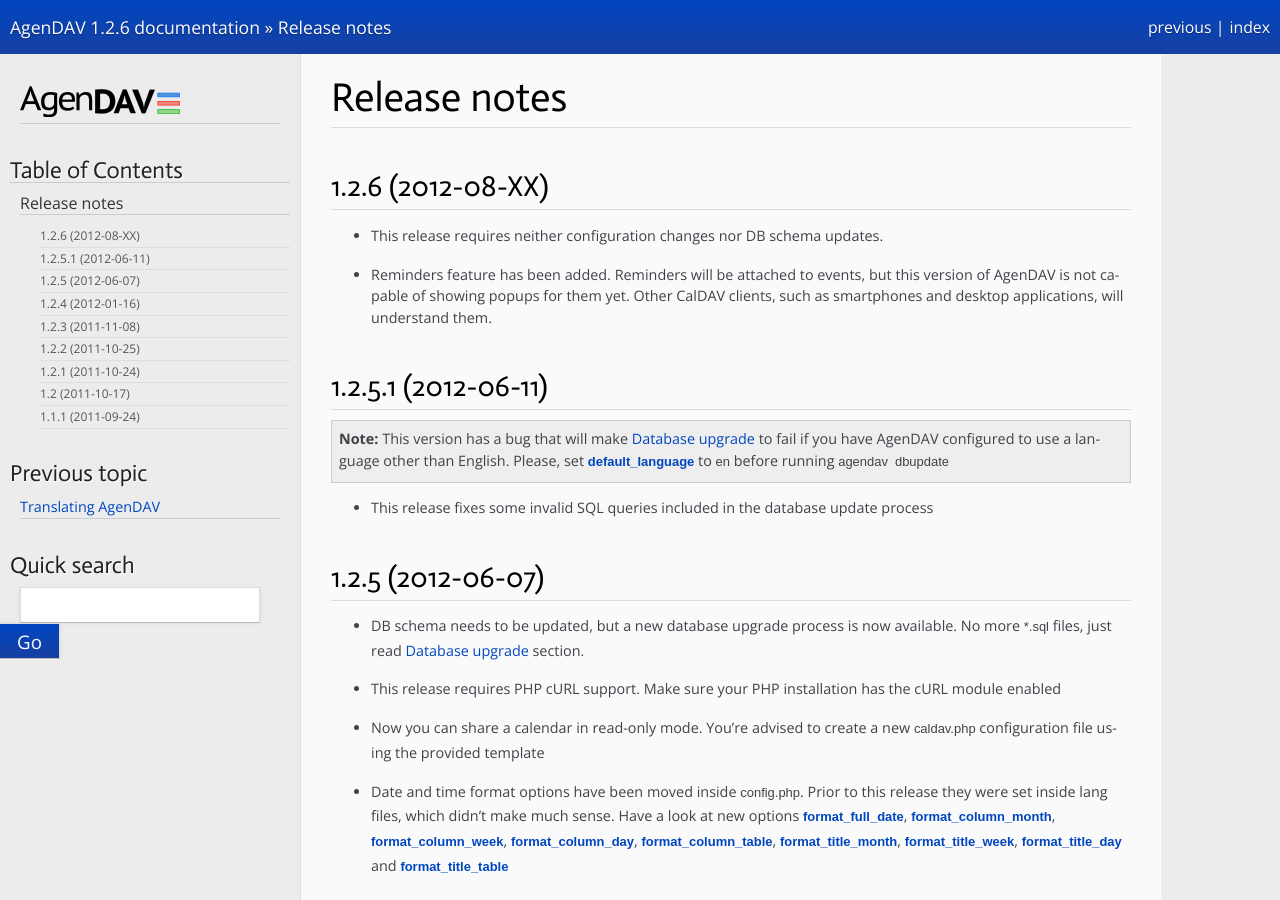
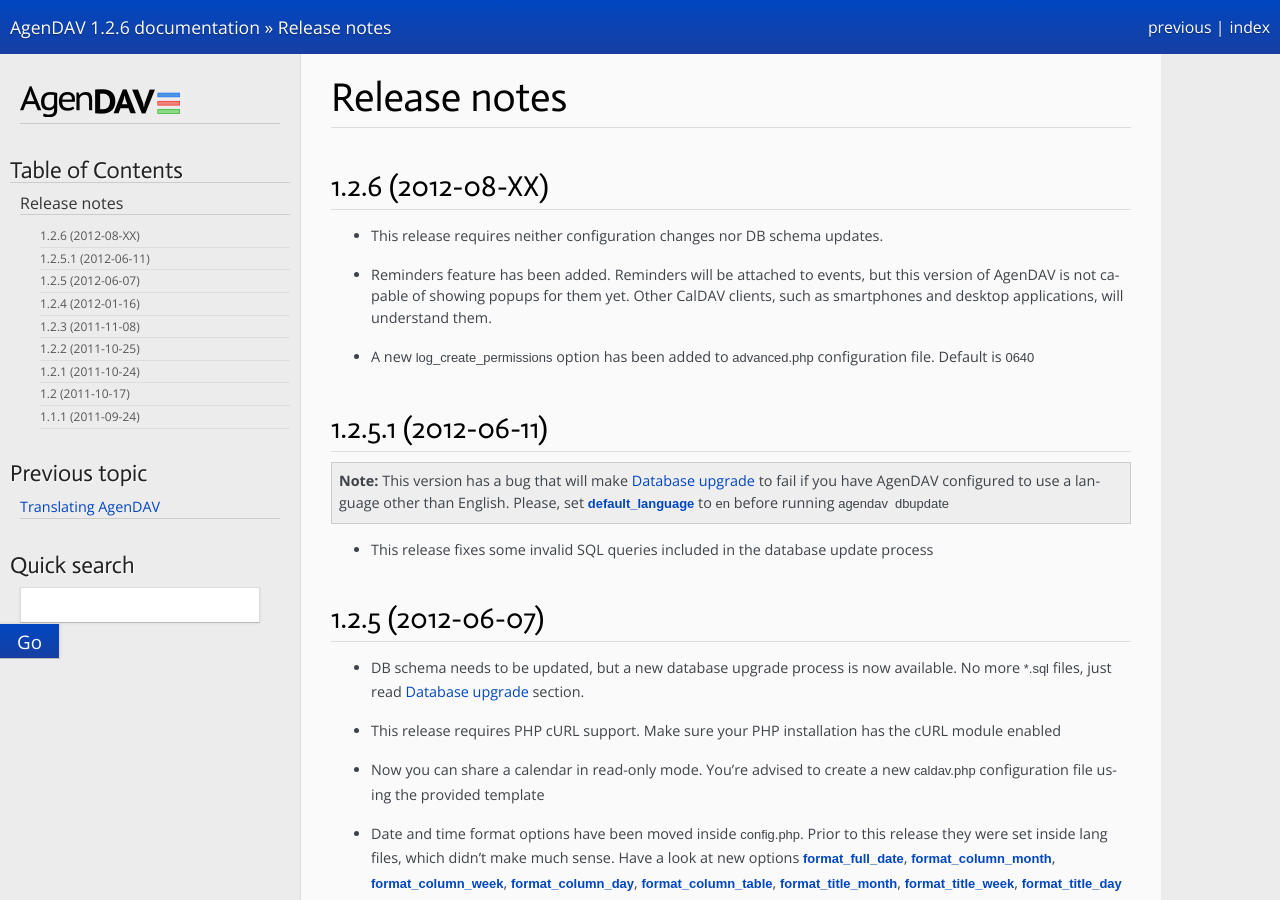
Before and after one commit to birdrock00/caldaver, a Sphinx documentation site: the page built from doc/source/releasenotes.rst, in a window 1280 px wide and 900 px high. Built offline with Sphinx 7.4.7, drawn with Linux system fonts in a browser that asks for light colours; some web fonts are replaced.

Commit message:
Update release notes

```diff
--- a/doc/source/releasenotes.rst
+++ b/doc/source/releasenotes.rst
@@ -11,6 +11,7 @@
 
 * This release requires neither configuration changes nor DB schema updates.
 * Reminders feature has been added. Reminders will be attached to events, but this version of AgenDAV is not capable of showing popups for them yet. Other CalDAV clients, such as smartphones and desktop applications, will understand them.
+* A new ``log_create_permissions`` option has been added to ``advanced.php`` configuration file. Default is ``0640``
 
 .. _v1.2.5.1:
 
```
